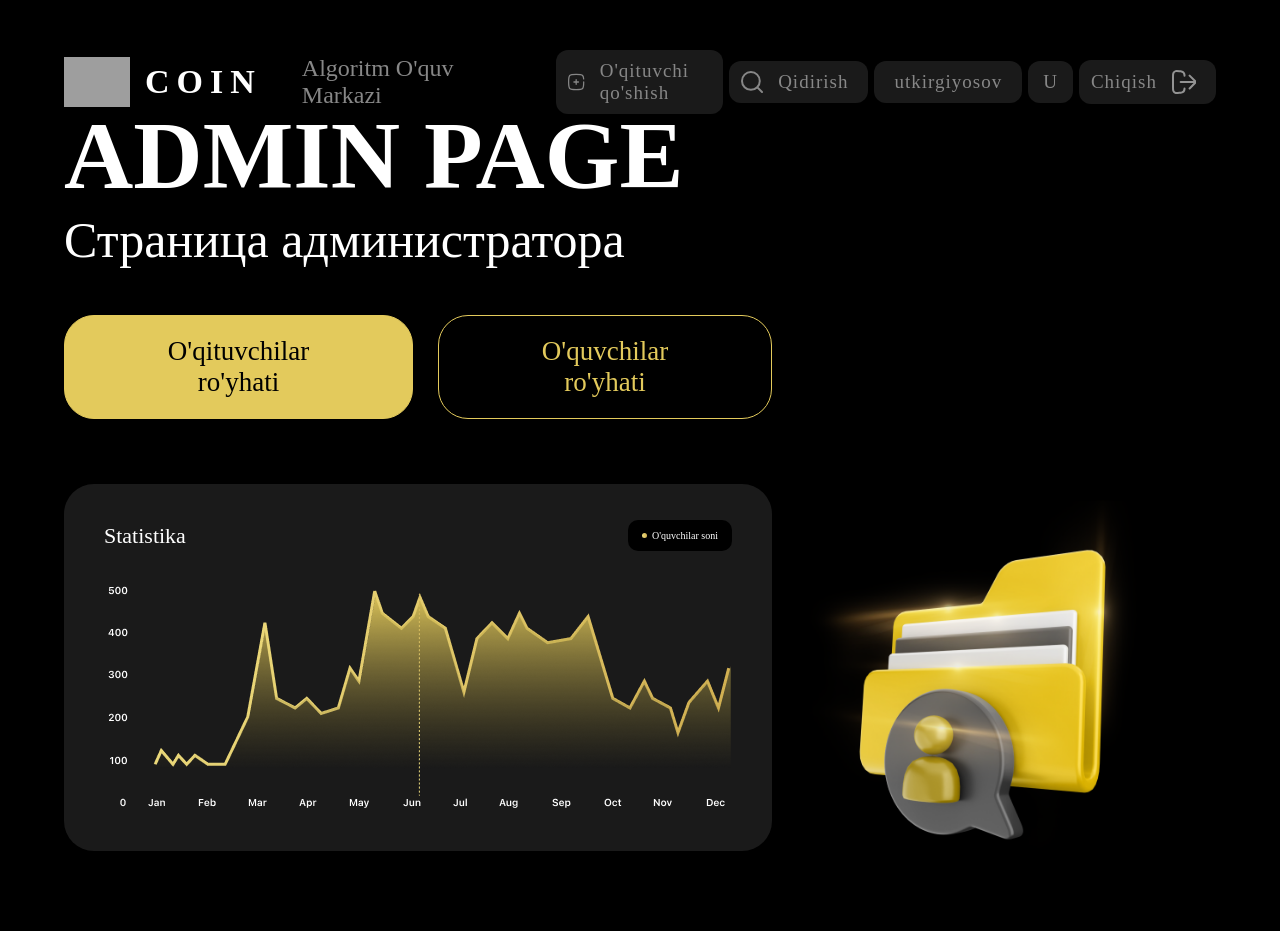
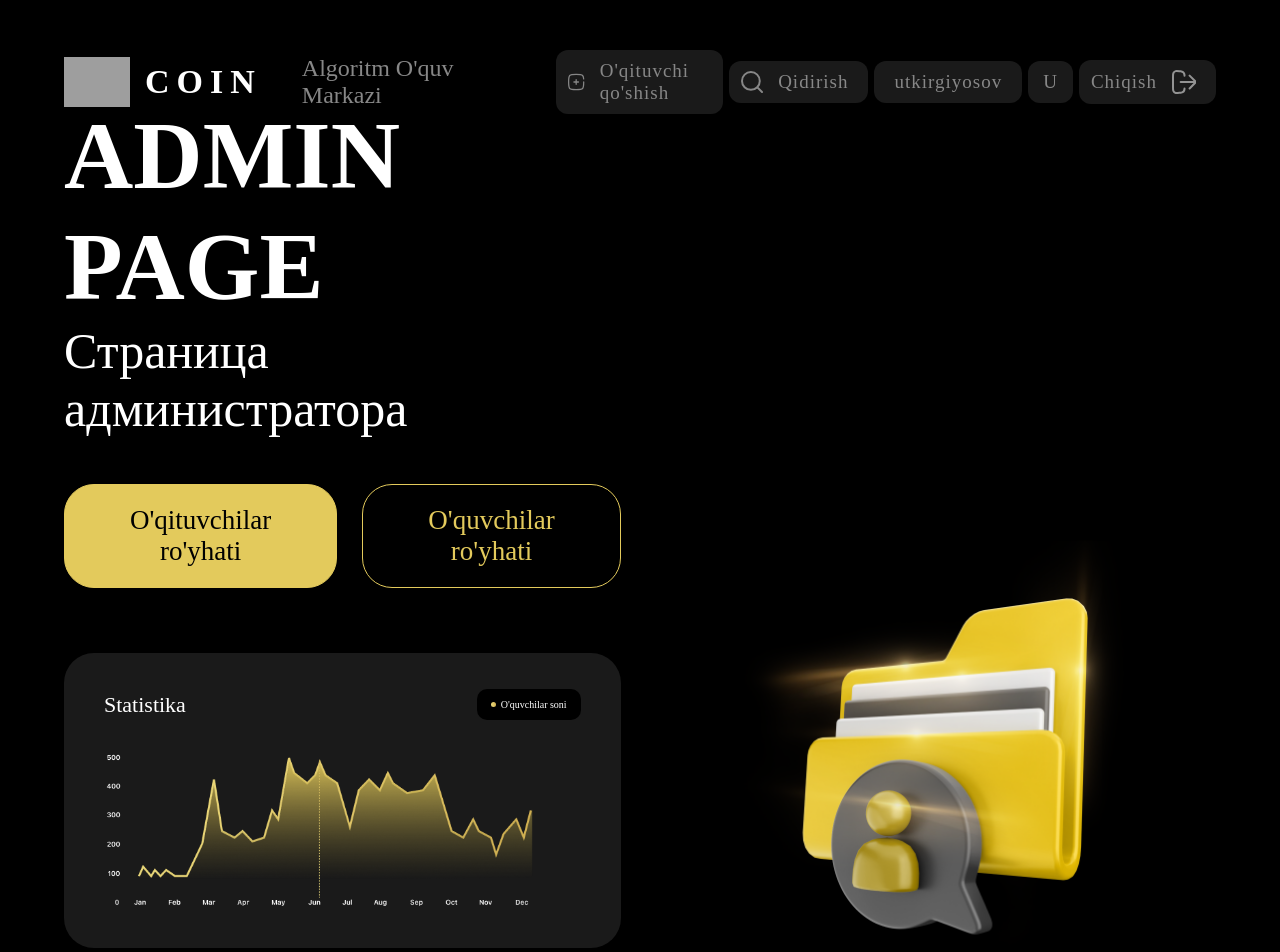
Before and after one commit to azimjonking/algoritmcoin, a React (Create React App) app: page /admin in a window 1280 px wide. Shown: the top 952 px of the page. Before the commit the page ends 931 px from the top, so only its background shows below. Built offline with nearby package versions, Linux system fonts and the light colour scheme; grey boxes are pictures that could not be loaded; a web font is replaced by a local one.

Commit message:
img loading lazy add

```diff
--- a/package.json
+++ b/package.json
@@ -10,6 +10,7 @@
     "react": "^18.3.1",
     "react-dom": "^18.3.1",
     "react-icons": "^5.2.1",
+    "react-lazy-load-image-component": "^1.6.2",
     "react-router-dom": "^6.24.0",
     "react-scripts": "5.0.1",
     "web-vitals": "^2.1.4"
--- a/src/App.js
+++ b/src/App.js
@@ -1,5 +1,6 @@
 // import { useState } from "react";
 import { Routes, Route } from "react-router-dom";
+
 
 import "./App.css";
 import Header from "./components/header/Header";
--- a/src/routes/admin/Admin.css
+++ b/src/routes/admin/Admin.css
@@ -5,6 +5,7 @@
   display: grid;
   grid-template-columns: repeat(2, 1fr);
   align-items: end;
+  gap: 50px;
 }
 
 .admin-info {
@@ -64,6 +65,10 @@
   width: 100%;
 }
 
+.admin-statistics__img img {
+  width: 90%;
+}
+
 .admin-img {
   width: 100%;
   height: max-content;
@@ -74,6 +79,6 @@
 }
 
 .admin-img img {
-  width: 90%;
+  width: 85%;
   transform: translate(-10%, 10%);
 }
--- a/src/routes/admin/Admin.jsx
+++ b/src/routes/admin/Admin.jsx
@@ -1,5 +1,7 @@
 import React from "react";
 import { Link } from "react-router-dom";
+import { LazyLoadImage } from 'react-lazy-load-image-component';
+import 'react-lazy-load-image-component/src/effects/blur.css';
 import "./Admin.css";
 
 const Admin = () => {
@@ -24,12 +26,12 @@ const Admin = () => {
             </p>
           </div>
           <div className="admin-statistics__img">
-            <img src="./assets/statistics.png" alt="statistics" />
+            <LazyLoadImage src="./assets/statistics.png" alt="statistics" />
           </div>
         </div>
       </div>
       <div className="admin-img">
-        <img src="./assets/folder.png" alt="folder" />
+        <LazyLoadImage src="./assets/folder.png" alt="folder" />
       </div>
     </section>
   );
--- a/src/routes/login/Login.jsx
+++ b/src/routes/login/Login.jsx
@@ -1,12 +1,15 @@
 import React from "react";
 import { Link } from "react-router-dom";
+import { LazyLoadImage } from 'react-lazy-load-image-component';
+import 'react-lazy-load-image-component/src/effects/blur.css';
 import "./Login.css";
 
 const Login = () => {
   return (
     <section className="login container">
       <div className="coin-bg">
-        <img src="./assets/coin.png" alt="coin" />
+        {/* <img src="./assets/coin.png" alt="coin" /> */}
+        <LazyLoadImage src="./assets/coin.png" alt="coin" effect="blur" />
       </div>
       <div className="login-header">
         <h1 className="section-title">
--- a/src/routes/students/StudentsMainSection.js
+++ b/src/routes/students/StudentsMainSection.js
@@ -1,6 +1,8 @@
 import React from 'react'
 import "./StudentsMainSection.css"
 import { FaArrowDown } from "react-icons/fa6";
+import { LazyLoadImage } from 'react-lazy-load-image-component';
+import 'react-lazy-load-image-component/src/effects/blur.css';
 
 
 const StudentsMainSection = () => {
@@ -22,7 +24,7 @@ const StudentsMainSection = () => {
 
       {/* img start */}
       <div className="students-main__img" style={{backgroundImage: "URL('./assets/circle.svg')"}}>
-        <img src="./assets/students.png" alt="students" className='students-img' />
+        <LazyLoadImage src="./assets/students.png" alt="students" className='students-img' effect='blur' />
         <img src="./assets/coin1.png" alt="coin" className="coin-img coin-1" />
         <img src="./assets/coin2.png" alt="coin" className="coin-img coin-2" />
         <img src="./assets/coin3.png" alt="coin" className="coin-img coin-3" />
--- a/src/routes/teachers/TeachersMainSection.js
+++ b/src/routes/teachers/TeachersMainSection.js
@@ -1,6 +1,8 @@
 import React from "react";
 import "./TeachersMainSection.css";
 import { FaArrowDown } from "react-icons/fa6";
+import { LazyLoadImage } from 'react-lazy-load-image-component';
+import 'react-lazy-load-image-component/src/effects/blur.css';
 
 const TeachersMainSection = () => {
   return (
@@ -21,7 +23,7 @@ const TeachersMainSection = () => {
 
       {/* img start */}
       <div className="teacher-main__img">
-        <img src="./assets/teachers.png" alt="teachers" />
+        <LazyLoadImage src="./assets/teachers.png" alt="teachers" effect='blur' />
       </div>
       {/* img end */}
 
```
Also changed, not shown: 1 other file (tests, documents, lock files or other folders).
